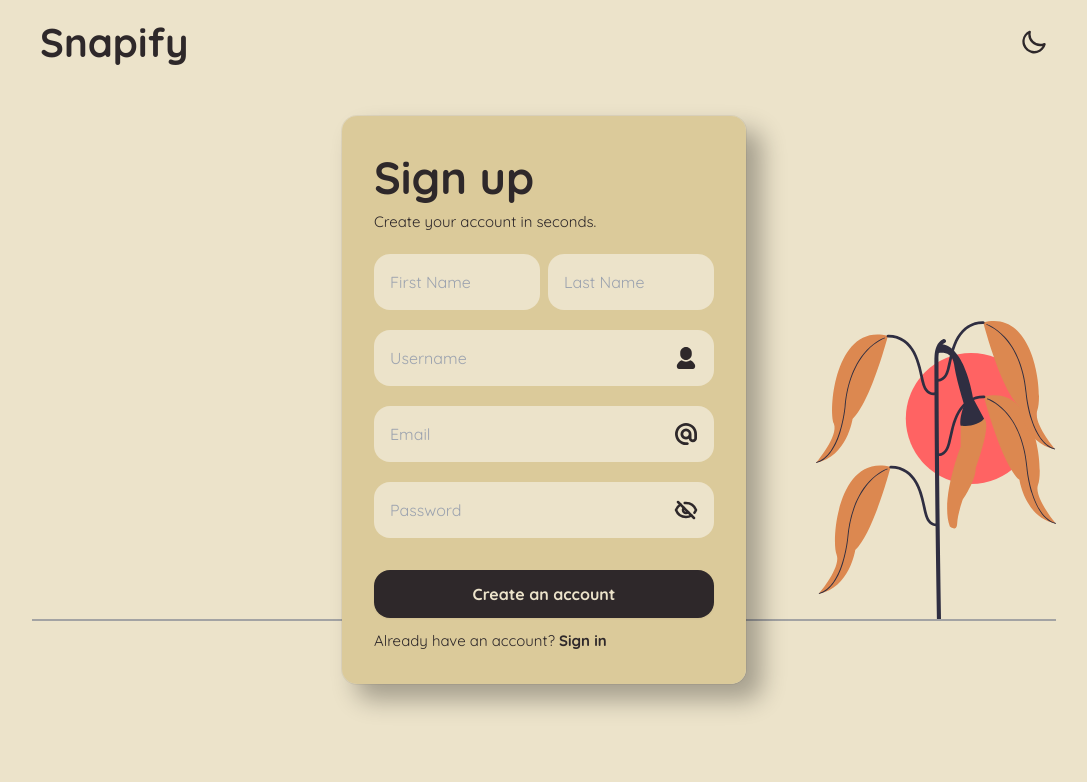
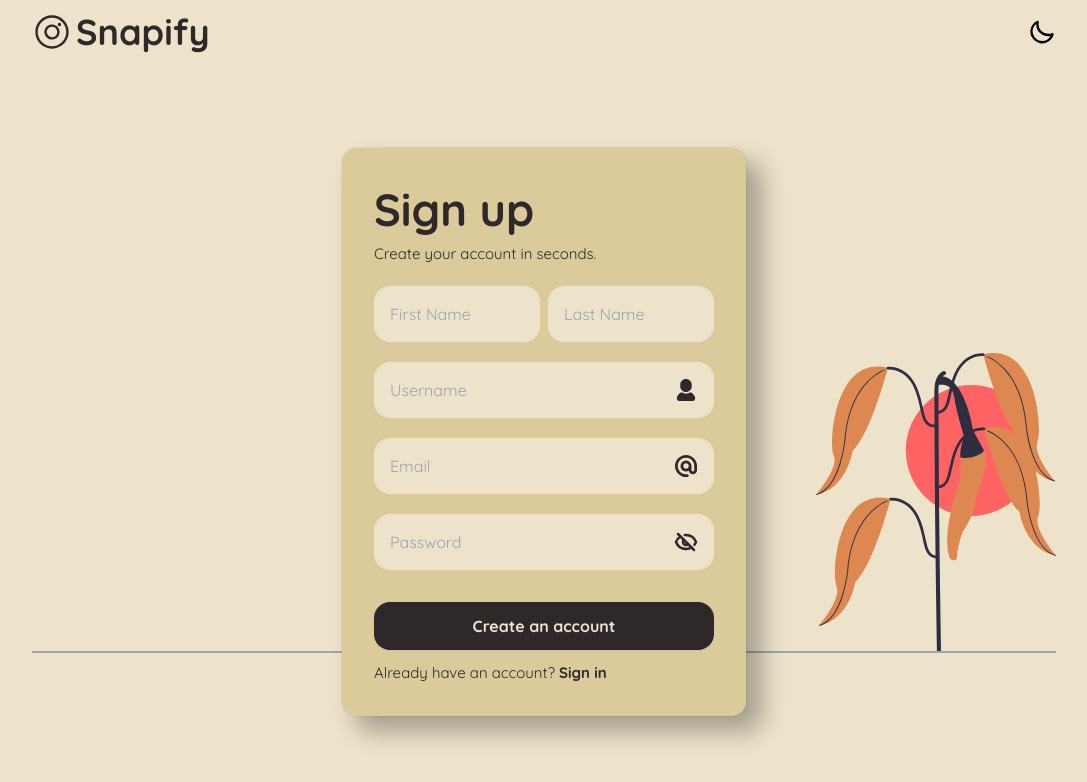
Before and after one commit to keszegroland/social-media-site-keszegroland, a React (Vite) app in the folder Frontend/: page /signup in a window 1280 px wide. Shown: the top 782 px of the page, without its empty margins (96-1183 px from the left). Built offline with nearby package versions, Linux system fonts and the light colour scheme.

Commit message:
added website logo to the signin/signup page header

```diff
--- a/Frontend/src/Components/FormComponents/Header.tsx
+++ b/Frontend/src/Components/FormComponents/Header.tsx
@@ -1,23 +1,14 @@
 function Header() {
   return (
-    <div className="navbar absolute w-[97%] flex top-3 sm:top-1 sm:w-4/5 items-center justify-between z-50 min-w-[300px]">
-      <div className="flex-none">
-        <h1 className="font-bold text-[40px]">Snapify</h1>
+    <div className="navbar px-4 sm:px-0 flex-none w-full sm:top-1 sm:w-4/5 items-center justify-between min-w-[300px] bg-base-100 border-b border-solid sm:border-none">
+      <div className="flex-none gap-1">
+        <img src="/logo.svg" alt="logo" className="w-8 h-8 sm:w-10 sm:h-10"></img>
+        <h1 className="font-bold text-3xl sm:text-4xl">Snapify</h1>
       </div>
-      <label className="flex-none swap">
+      <label className="flex-none swap swap-rotate">
         <input type="checkbox"></input>
-        <svg
-          className="swap-on h-7 w-7 fill-current"
-          viewBox="0 0 24 24">
-          <path
-            d="M5.64,17l-.71.71a1,1,0,0,0,0,1.41,1,1,0,0,0,1.41,0l.71-.71A1,1,0,0,0,5.64,17ZM5,12a1,1,0,0,0-1-1H3a1,1,0,0,0,0,2H4A1,1,0,0,0,5,12Zm7-7a1,1,0,0,0,1-1V3a1,1,0,0,0-2,0V4A1,1,0,0,0,12,5ZM5.64,7.05a1,1,0,0,0,.7.29,1,1,0,0,0,.71-.29,1,1,0,0,0,0-1.41l-.71-.71A1,1,0,0,0,4.93,6.34Zm12,.29a1,1,0,0,0,.7-.29l.71-.71a1,1,0,1,0-1.41-1.41L17,5.64a1,1,0,0,0,0,1.41A1,1,0,0,0,17.66,7.34ZM21,11H20a1,1,0,0,0,0,2h1a1,1,0,0,0,0-2Zm-9,8a1,1,0,0,0-1,1v1a1,1,0,0,0,2,0V20A1,1,0,0,0,12,19ZM18.36,17A1,1,0,0,0,17,18.36l.71.71a1,1,0,0,0,1.41,0,1,1,0,0,0,0-1.41ZM12,6.5A5.5,5.5,0,1,0,17.5,12,5.51,5.51,0,0,0,12,6.5Zm0,9A3.5,3.5,0,1,1,15.5,12,3.5,3.5,0,0,1,12,15.5Z" />
-        </svg>
-        <svg
-          className="swap-off h-7 w-7 fill-current"
-          viewBox="0 0 24 24">
-          <path
-            d="M21.64,13a1,1,0,0,0-1.05-.14,8.05,8.05,0,0,1-3.37.73A8.15,8.15,0,0,1,9.08,5.49a8.59,8.59,0,0,1,.25-2A1,1,0,0,0,8,2.36,10.14,10.14,0,1,0,22,14.05,1,1,0,0,0,21.64,13Zm-9.5,6.69A8.14,8.14,0,0,1,7.08,5.22v.27A10.15,10.15,0,0,0,17.22,15.63a9.79,9.79,0,0,0,2.1-.22A8.11,8.11,0,0,1,12.14,19.73Z" />
-        </svg>
+        <img className="swap-on h-7 w-7 fill-current" src="/sun.svg" alt="sun"></img>
+        <img className="swap-off h-7 w-7 fill-current" src="/moon.svg" alt="moon"></img>
       </label>
     </div>
   )
--- a/Frontend/src/Components/FormComponents/SignInForm.tsx
+++ b/Frontend/src/Components/FormComponents/SignInForm.tsx
@@ -46,7 +46,7 @@ function SignInForm() {
   return (
     <div className="w-full h-full sm:w-auto sm:h-auto bg-clip-padding backdrop-blur-lg bg-opacity-0 relative z-10 bg-base-300 p-2 sm:shadow-custom-shadow sm:border sm:border-solid sm:border-black sm:rounded-2xl border-opacity-20 sm:border-opacity-5 sm:min-w-[327px] sm:m-4 sm:bg-opacity-100 sm:backdrop-blur-none min-w-[300px]">
       <form className="flex-col pt-5 p-6" onSubmit={handleMemberSignIn}>
-        <h1 className="text-[40px] sm:text-[45px] text-left font-bold">Sign in</h1>
+        <h1 className="text-[38px] sm:text-[45px] text-left font-bold">Sign in</h1>
         <p className="text-[14px] sm:text-[15px] text-left">Please enter your details to access your account.</p>
         <CustomInput
           label='Username'
--- a/Frontend/src/Components/FormComponents/SignUpForm.tsx
+++ b/Frontend/src/Components/FormComponents/SignUpForm.tsx
@@ -45,7 +45,7 @@ function SignUpForm() {
   return (
     <div className="sm:w-auto sm:h-auto bg-clip-padding backdrop-blur-lg bg-opacity-0 z-10 bg-base-300 p-2 sm:shadow-custom-shadow sm:border sm:border-solid sm:border-black sm:rounded-2xl border-opacity-20 sm:border-opacity-5 sm:min-w-[327px] sm:m-4 sm:bg-opacity-100 sm:backdrop-blur-none min-w-[300px]">
       <form className="flex-col pt-5 p-6" onSubmit={handleCreateMember}>
-        <h1 className="text-[40px] sm:text-[45px] text-left font-bold">Sign up</h1>
+        <h1 className="text-[38px] sm:text-[45px] text-left font-bold">Sign up</h1>
         <p className="text-[14px] sm:text-[15px] text-left">Create your account in seconds.</p>
         <div className="flex gap-2 max-w-[340px]">
           <CustomInput
--- a/Frontend/src/Components/Home/SideBar/MemberBadge.tsx
+++ b/Frontend/src/Components/Home/SideBar/MemberBadge.tsx
@@ -1,5 +1,5 @@
 import { useEffect, useState } from "react";
-import getToken from "../../../Utils/GetToken";
+import getToken from "../../../Utils/getToken";
 
 interface MemberIdentity {
   username: string;
--- a/Frontend/src/Pages/SignIn.tsx
+++ b/Frontend/src/Pages/SignIn.tsx
@@ -5,11 +5,13 @@ import SignInForm from "../Components/FormComponents/SignInForm";
 function SignIn() {
 
   return (
-    <div className="relative w-screen h-screen bg-base-300 sm:bg-base-100">
+    <div className="flex flex-col w-full h-full bg-base-300 sm:bg-base-100">
       <Header />
-      <div className="relative w-screen max-h-[750px]">
-        <SignInForm />
-        <Background />
+      <div className="relative flex-1 w-full">
+        <div className="relative w-screen max-h-[750px]">
+          <SignInForm />
+          <Background />
+        </div>
       </div>
     </div >
   )
--- a/Frontend/src/Pages/SignUp.tsx
+++ b/Frontend/src/Pages/SignUp.tsx
@@ -4,13 +4,17 @@ import SignUpForm from "../Components/FormComponents/SignUpForm";
 
 function SignUp() {
 
-  return <div className="w-screen h-screen bg-base-300 sm:bg-base-100">
+  return (
+    <div className="flex flex-col w-full h-full bg-base-300 sm:bg-base-100">
       <Header />
+      <div className="relative flex-1 w-full">
         <div className="relative w-screen max-h-[750px]">
           <SignUpForm />
           <Background />
         </div>
       </div>
+    </div >
+  )
 }
 
 export default SignUp;
```
Also changed, not shown: Frontend/public/moon.svg (added), Frontend/public/sun.svg (added). Lines whose indentation alone changed are shown as unchanged.
